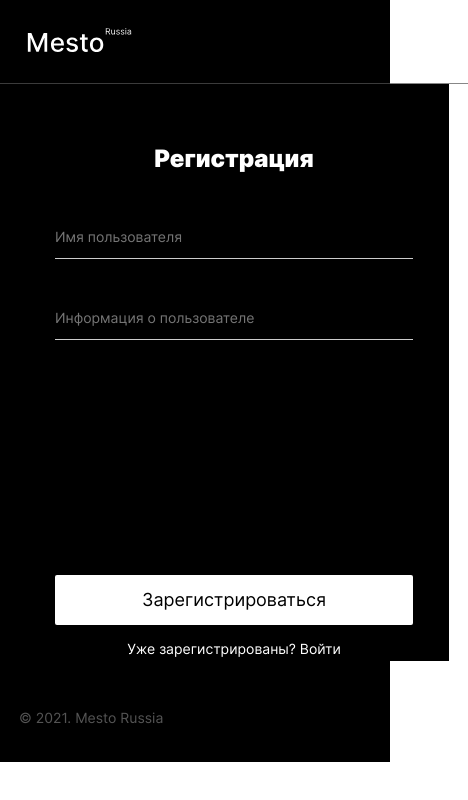
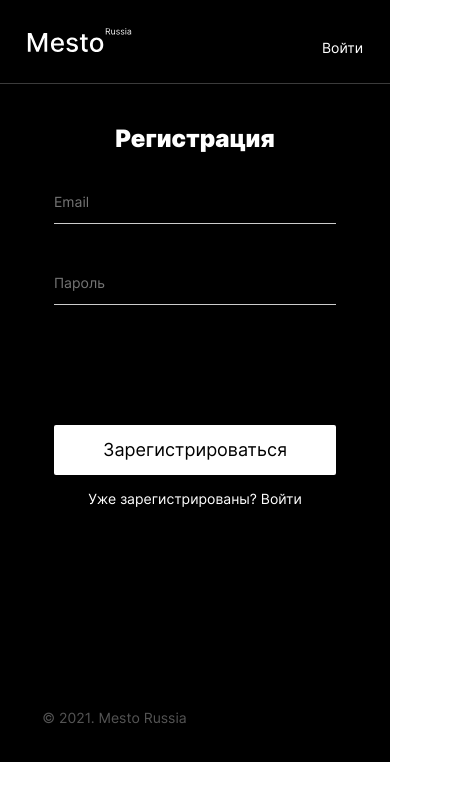
Before and after one commit to MaximArzhanov/react-mesto-auth, a React (Create React App) app: page /sign-up in a window 390 px wide. Shown: the top 800 px of the page, 468 px wide, since content can reach past the window. Built offline with nearby package versions, Linux system fonts and the light colour scheme; no server answers.

Commit message:
feat: Приложение адаптировано под мобильную версию

```diff
--- a/src/blocks/content/__title/content__title.css
+++ b/src/blocks/content/__title/content__title.css
@@ -10,3 +10,9 @@
     line-height: 29px;
     color: #fff;
 }
+
+@media screen and (max-width: 767px) {
+    .content__title  {
+        margin-top: 40px;
+    }
+}
--- a/src/blocks/content/_type/content_type_form.css
+++ b/src/blocks/content/_type/content_type_form.css
@@ -9,3 +9,10 @@
     justify-self: center;
     background: rgba(0, 0, 0, 1);
 }
+
+@media screen and (max-width: 767px) {
+    .content_type_form {
+      width: 282px;
+      padding: 0;
+    }
+}
--- a/src/blocks/form/__button/_type/form__button_type_white.css
+++ b/src/blocks/form/__button/_type/form__button_type_white.css
@@ -7,4 +7,10 @@
 
 .form__button_type_white:hover {
     background: rgba(255, 255, 255, .8);
-  }
+}
+
+@media screen and (max-width: 767px) {
+    .form__button_type_white {
+        margin-top: 100px;
+    }
+}
--- a/src/blocks/form/form.css
+++ b/src/blocks/form/form.css
@@ -1,13 +1,13 @@
 .form {
     padding: 0;
     margin: 0;
-    margin-top: 25px;
+    margin-top: 20px;
     display: flex;
     flex-direction: column;
   }
 
   @media screen and (max-width: 767px) {
-    .popup__input-name {
-      margin-top: 45px;
+    .form {
+      margin-top: 10px;
     }
   }
--- /dev/null
+++ b/src/blocks/header/__link/header__link.css
@@ -0,0 +1,9 @@
+.header__link {
+
+}
+
+@media screen and (max-width: 767px) {
+    .header__link {
+      margin-right: 27px;
+    }
+  }
--- a/src/blocks/header/header.css
+++ b/src/blocks/header/header.css
@@ -3,6 +3,7 @@
   padding: 0;
   display: flex;
   justify-content: space-between;
+  align-items: baseline;
   border-bottom: 1px solid rgba(84, 84, 84, 0.7);
   grid-column: 2/3;
   grid-row: 1/2;
--- a/src/blocks/link/link.css
+++ b/src/blocks/link/link.css
@@ -3,6 +3,9 @@
     font-style: normal;
     color: #fff;
     text-decoration: none;
+    font-weight: normal;
+    font-size: 18px;
+    line-height: 22px;
     transition: color 0.2s linear;
     cursor: pointer;
 }
@@ -10,3 +13,10 @@
 .link:hover {
     color: rgba(255, 255, 255, .6);
 }
+
+@media screen and (max-width: 767px) {
+    .link {
+        font-size: 14px;
+        line-height: 17px;
+    }
+}
--- a/src/components/Header.js
+++ b/src/components/Header.js
@@ -7,7 +7,7 @@ function Header(props) {
   return (
     <header className="header">
       <a href="#" className="header__logo"></a>
-      <Link to="/sign-in" className="link link_type_small">
+      <Link to="/sign-in" className="link header__link">
         Войти
       </Link>
     </header>
--- a/src/components/LoginRegisterForm.js
+++ b/src/components/LoginRegisterForm.js
@@ -12,13 +12,13 @@ function LoginRegisterForm(props) {
     <div className="content content_type_form">
       <h2 className="content__title">{title}</h2>
       <form className="form" onSubmit={handleSubmit}>
-        <input id="name-user-input" className="form__input form__input_type_black"
-               type="text" name="name" required minLength="2" maxLength="40"
-               placeholder="Имя пользователя" />
+        <input id="email-input" className="form__input form__input_type_black"
+               type="email" name="email" required
+               placeholder="Email" />
         <span className="form__input-error name-user-input-error"></span>
-        <input id="description-input" className="form__input form__input_type_black"
-               type="text" name="description" required minLength="2" maxLength="200"
-               placeholder="Информация о пользователе" />
+        <input id="password-input" className="form__input form__input_type_black"
+               type="password" name="password" required minLength="2" maxLength="200"
+               placeholder="Пароль" />
         <span className="form__input-error description-input-error"></span>
         <button className="form__button form__button_type_white" type="submit">
           {textButton}
--- a/src/index.css
+++ b/src/index.css
@@ -11,6 +11,7 @@
 /*  header  */
 @import url("./blocks/header/header.css");
 @import url("./blocks/header/__logo/header__logo.css");
+@import url("./blocks/header/__link/header__link.css");
 
 /*  content  */
 @import url("./blocks/content/content.css");
```
